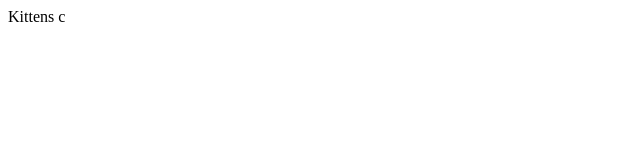
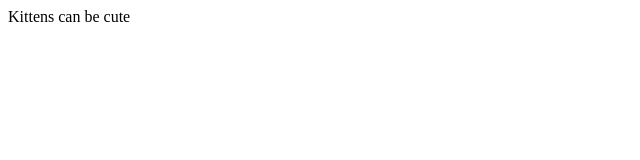
Before and after one commit to RyanHall1/csy1018, a plain HTML site: page index.html in a window 1280 px wide. Shown: the full height of the page, 0-640 px from the left. Drawn offline with Linux system fonts and the light colour scheme.

Commit message:
third version of web file.

```diff
--- a/index.html
+++ b/index.html
@@ -6,7 +6,7 @@
 
   </head>
   <body>
-    Kittens c
+    Kittens can be cute
 
   </body>
 </html>
```
